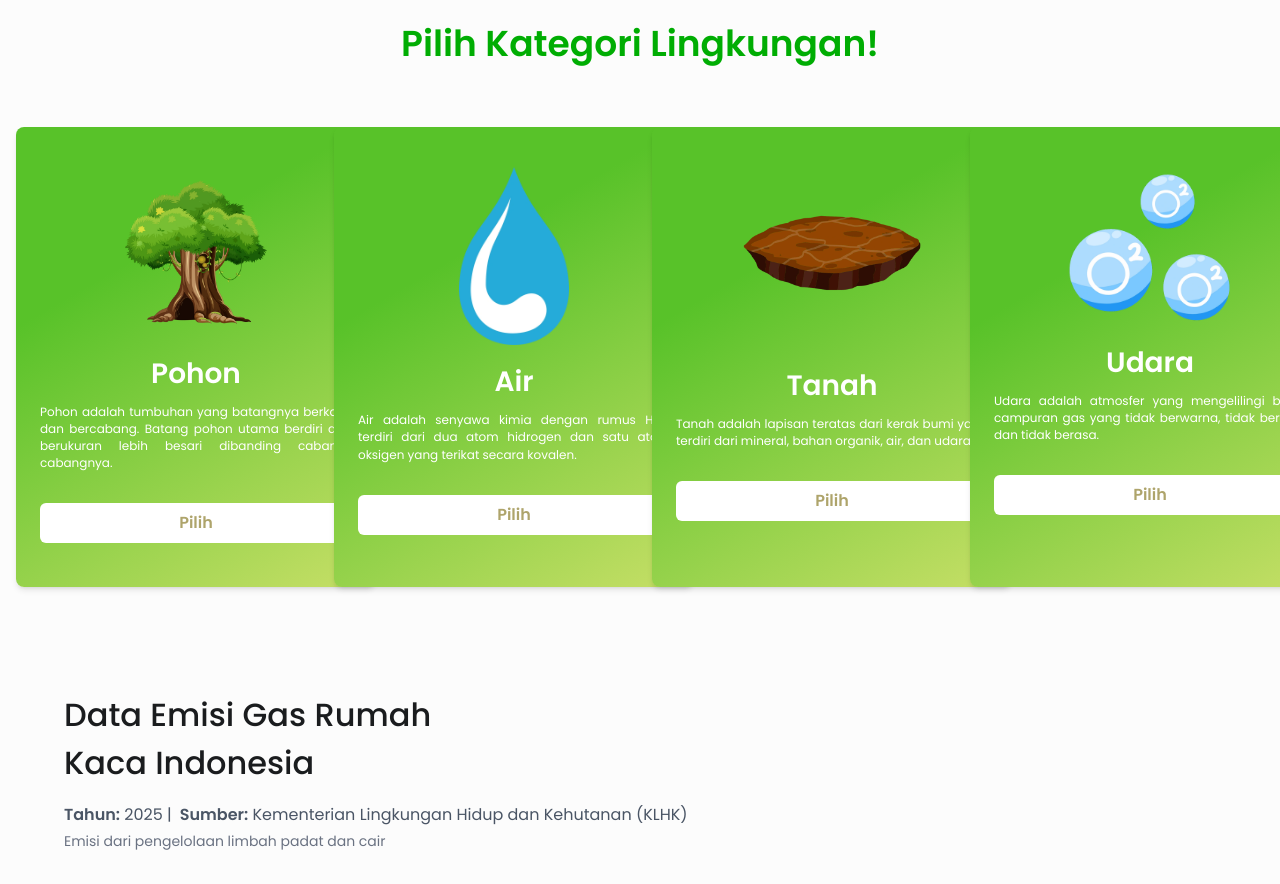
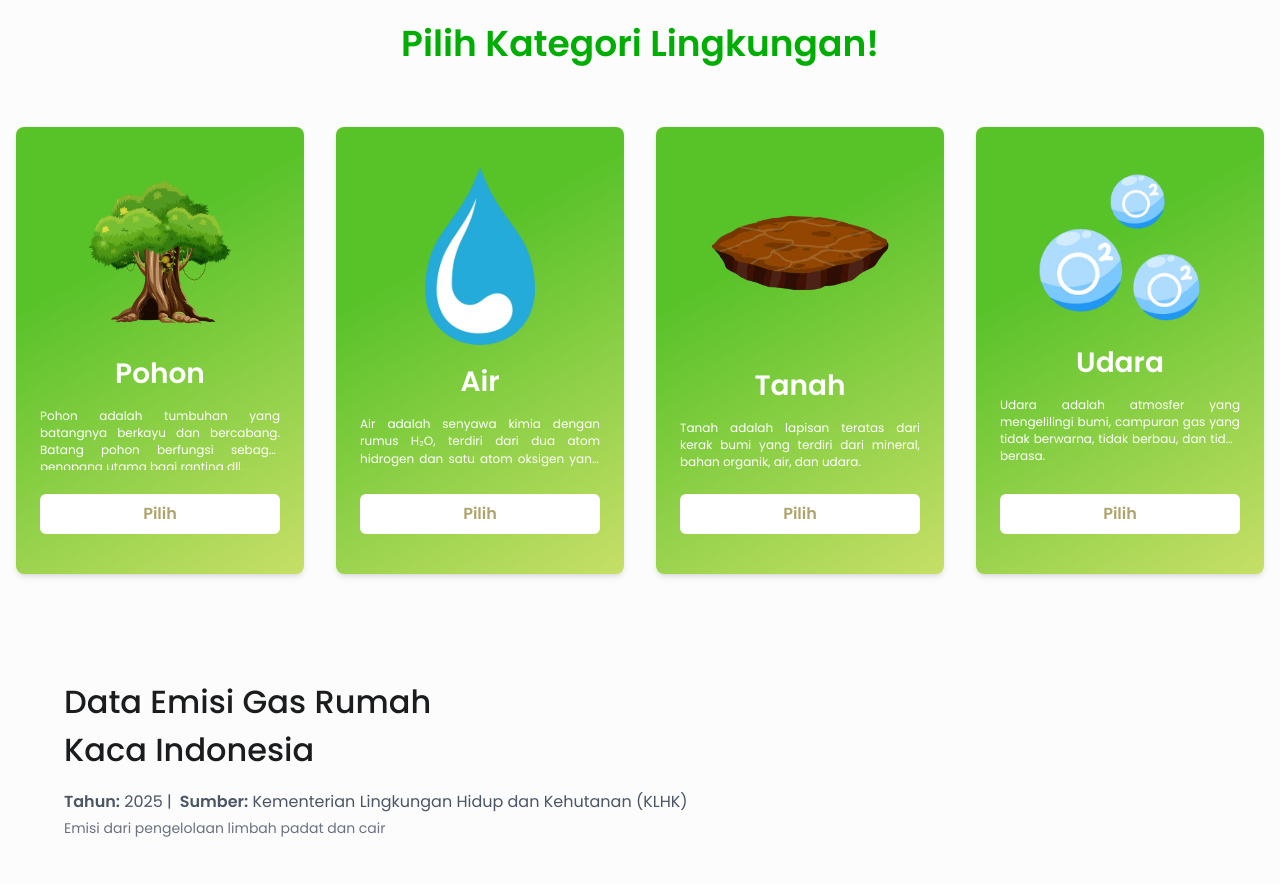
Before and after one commit to mcqeems/nazzava, a Next.js app: page / in a window 1280 px wide. Shown: the part 4320-5204 px from the top of the page. Built offline with nearby package versions, Linux system fonts and the light colour scheme.

Commit message:
fixed category

```diff
--- a/src/components/home/Category.tsx
+++ b/src/components/home/Category.tsx
@@ -17,7 +17,7 @@ const CategoryData = [
     id: 1,
     image: tree,
     title: "Pohon",
-    desc: "Pohon adalah tumbuhan yang batangnya berkayu dan bercabang. Batang pohon utama berdiri dan berukuran lebih besari dibanding cabang-cabangnya.",
+    desc: "Pohon adalah tumbuhan yang batangnya berkayu dan bercabang. Batang pohon berfungsi sebagai penopang utama bagi ranting dll.",
     link: "/pohon",
     width: 170,
   },
@@ -50,8 +50,9 @@ const CategoryData = [
 const CategoryCard = ({ item }: { item: (typeof CategoryData)[0] }) => (
   <Link
     href={item.link}
-    className="block bg-[linear-gradient(150deg,#58C229_30%,#C7DF67_100%)] lg:w-90 w-full min-h-115 rounded-lg px-6 py-10 text-center shadow-md mx-auto hover:shadow-lg transition-shadow"
+    className="flex flex-col h-full bg-[linear-gradient(150deg,#58C229_30%,#C7DF67_100%)] w-full rounded-lg px-4 py-8 md:px-6 md:py-10 text-center shadow-md hover:shadow-lg transition-shadow"
   >
+    <div className="flex-1 flex flex-col">
       <Image
         src={item.image}
         alt="image"
@@ -59,11 +60,14 @@ const CategoryCard = ({ item }: { item: (typeof CategoryData)[0] }) => (
         height={160}
         className="mb-4 mx-auto"
       />
-    <h1 className="text-white text-[28px] font-semibold">{item.title}</h1>
-    <p className="text-white text-sm mt-2 text-[12px] text-justify">
+      <h1 className="text-white text-[28px] font-semibold mb-3">
+        {item.title}
+      </h1>
+      <p className="text-white text-sm text-[12px] text-justify flex-grow line-clamp-3">
         {item.desc}
       </p>
-    <span className="block w-full h-10 mt-8 rounded-md text-[#AEA46B] bg-white leading-10 font-semibold">
+    </div>
+    <span className="block w-full h-10 mt-6 rounded-md text-[#AEA46B] bg-white leading-10 font-semibold">
       Pilih
     </span>
   </Link>
@@ -74,7 +78,7 @@ export default function Category() {
 
   React.useEffect(() => {
     const checkMobile = () => {
-      setIsMobile(window.innerWidth < 1024);
+      setIsMobile(window.innerWidth < 768);
     };
 
     checkMobile();
@@ -119,9 +123,6 @@ export default function Category() {
               slidesPerView: 1.5,
               centeredSlides: true,
             },
-            768: {
-              slidesPerView: 2,
-            },
           }}
         >
           {CategoryData.map((item) => (
@@ -132,9 +133,9 @@ export default function Category() {
         </Swiper>
       )}
 
-      {/* Desktop View - Grid */}
+      {/* Tablet & Desktop View - Responsive Grid */}
       {!isMobile && (
-        <div className="grid grid-cols-4 gap-6">
+        <div className="grid grid-cols-2 md:grid-cols-2 lg:grid-cols-4 gap-4 md:gap-6 lg:gap-8 auto-rows-fr">
           {CategoryData.map((item) => (
             <div key={item.id}>
               <CategoryCard item={item} />
```
Lines whose indentation alone changed are shown as unchanged.
